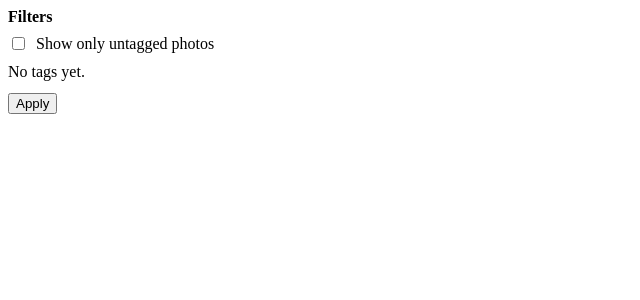
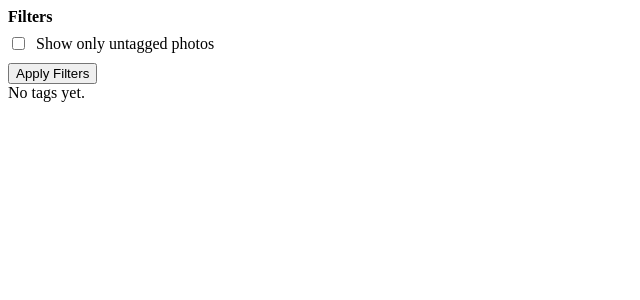
Before and after one commit to Carioto/photoapp, a Django app: template gallery/templates/gallery/_filters_form.html in a window 1280 px wide. Shown: the top 300 px of the page, without its empty margins (0-640 px from the left). Run offline with Django 5.2, Linux system fonts and the light colour scheme; the template is opened without the code that fills it, so the values that code supplies are empty; the visitor is signed in with stand-in values (Sample User, id 1).

Commit message:
working on apply button

```diff
--- a/gallery/templates/gallery/_filters_form.html
+++ b/gallery/templates/gallery/_filters_form.html
@@ -5,6 +5,8 @@
     <input type="checkbox" name="untagged" value="1" {% if untagged %}checked{% endif %}>
     <span>Show only untagged photos</span>
   </label>
+  <div></div>
+  <button class="btn" type="submit">Apply Filters</button>
 
   <div style="display:flex; flex-wrap:wrap; gap:10px;">
     {% for t in all_tags %}
@@ -17,7 +19,6 @@
     {% endfor %}
   </div>
 
-  <div style="height:12px;"></div>
+  <div style="height:4px;"></div>
 
-  <button class="btn" type="submit">Apply</button>
 </form>
```
